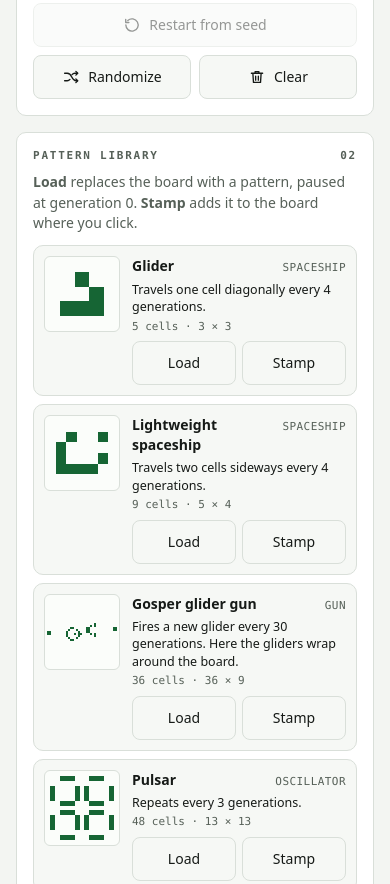
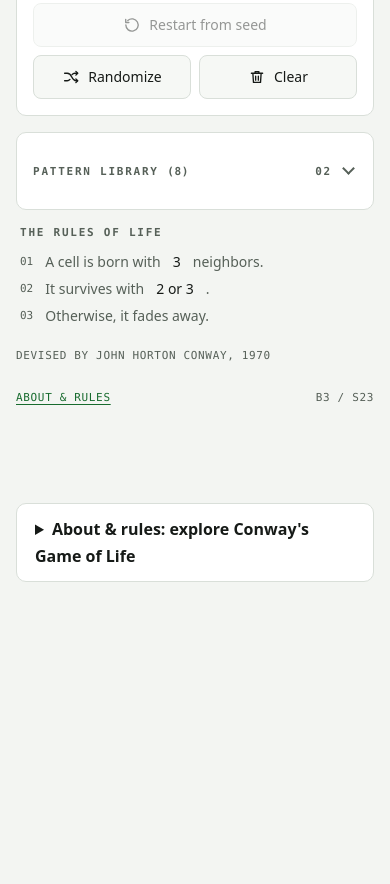
Before and after one commit to Virat2218/conways-game-of-life, a website with bundled scripts: page index.html in a window 390 px wide. Shown: the part 1040-1924 px from the top of the page. After the commit the page ends 1730 px from the top, so only its background shows below. Built offline with nearby package versions, Linux system fonts and the light colour scheme.

Commit message:
feat: collapse pattern library on phones

```diff
--- a/index.html
+++ b/index.html
@@ -238,10 +238,16 @@
             </div>
           </section>
 
-          <section class="card" aria-labelledby="library-heading">
-            <h2 class="card-head" id="library-heading"><span>Pattern library</span><span class="card-index" aria-hidden="true">02</span></h2>
-            <p class="card-note"><strong>Load</strong> replaces the board with a pattern, paused at generation 0. <strong>Stamp</strong> adds it to the board where you click.</p>
-            <ul class="library" id="library"></ul>
+          <section class="card library-card" aria-labelledby="library-heading">
+            <details class="library-disclosure" id="library-disclosure" open>
+              <summary class="library-summary" aria-controls="library-content">
+                <h2 class="card-head" id="library-heading"><span>Pattern library <span class="library-count" id="library-count"></span></span><span class="card-index" aria-hidden="true">02</span></h2>
+              </summary>
+              <div class="library-content" id="library-content">
+                <p class="card-note"><strong>Load</strong> replaces the board with a pattern, paused at generation 0. <strong>Stamp</strong> adds it to the board where you click.</p>
+                <ul class="library" id="library"></ul>
+              </div>
+            </details>
           </section>
 
           <section class="rules" aria-labelledby="rules-heading">
--- a/src/ui.js
+++ b/src/ui.js
@@ -53,6 +53,8 @@ export class UI {
       population: root.getElementById('population'),
       status: root.getElementById('status'),
       statusText: root.getElementById('status-text'),
+      libraryDisclosure: root.getElementById('library-disclosure'),
+      libraryCount: root.getElementById('library-count'),
       library: root.getElementById('library'),
       startHint: root.getElementById('start-hint'),
       startHintClose: root.getElementById('start-hint-close'),
@@ -75,6 +77,15 @@ export class UI {
     this.placing = null;
     this.shown = { generation: -1, population: -1, running: null, editing: null, history: '', view: '' };
     this.announced = { text: '', time: -Infinity };
+    this.libraryMobile = window.matchMedia?.('(max-width: 720px)') ?? null;
+    this.el.libraryDisclosure.querySelector('summary').addEventListener('click', (e) => {
+      if (!this.libraryMobile?.matches) {
+        e.preventDefault();
+        this.el.libraryDisclosure.open = true;
+      }
+    });
+    this.syncLibraryDisclosure();
+    this.libraryMobile?.addEventListener('change', () => this.syncLibraryDisclosure());
 
     this.bindButton(this.el.play, actions.togglePlay);
     this.bindButton(this.el.step, actions.step);
@@ -164,6 +175,7 @@ export class UI {
 
   buildLibrary(root) {
     this.libraryButtons = new Map();
+    this.el.libraryCount.textContent = `(${PRESETS.length})`;
     const svgNS = 'http://www.w3.org/2000/svg';
     for (const preset of PRESETS) {
       const item = root.createElement('li');
@@ -214,12 +226,23 @@ export class UI {
       // A keyboard activation reports detail 0; it moves focus to the board.
       stamp.addEventListener('click', (e) => {
         this.actions.choosePattern(preset.id, { keyboard: e.detail === 0 });
+        this.collapseLibraryForStamp();
         if (e.detail > 0) stamp.blur();
       });
       item.append(preview, body);
       this.el.library.append(item);
       this.libraryButtons.set(preset.id, item);
     }
+  }
+
+  syncLibraryDisclosure() {
+    this.el.libraryDisclosure.open = !this.libraryMobile?.matches;
+  }
+
+  collapseLibraryForStamp() {
+    if (!this.libraryMobile?.matches) return;
+    this.el.libraryDisclosure.open = false;
+    this.el.board.closest('.board-panel')?.scrollIntoView({ behavior: 'smooth', block: 'start' });
   }
 
   // One-way: once dismissed (or made unnecessary) the start hint stays gone.
--- a/styles.css
+++ b/styles.css
@@ -510,6 +510,27 @@ kbd {
   text-transform: uppercase;
 }
 
+.library-summary {
+  list-style: none;
+}
+
+.library-summary::-webkit-details-marker {
+  display: none;
+}
+
+.library-summary h2 {
+  width: 100%;
+}
+
+.library-count {
+  display: none;
+  letter-spacing: 0.06em;
+}
+
+.library-disclosure:not([open]) .library-content {
+  display: none;
+}
+
 .card-note {
   margin: -4px 0 12px;
   color: var(--muted);
@@ -1009,6 +1030,38 @@ kbd {
     padding: 10px 12px;
   }
 
+  .library-summary {
+    display: flex;
+    align-items: center;
+    min-height: var(--tap);
+    cursor: pointer;
+  }
+
+  .library-summary h2 {
+    margin: 0;
+    flex: 1;
+  }
+
+  .library-count {
+    display: inline;
+  }
+
+  .library-disclosure > summary::after {
+    content: "";
+    width: 9px;
+    height: 9px;
+    margin: 0 4px 5px 12px;
+    border-right: 2px solid var(--muted);
+    border-bottom: 2px solid var(--muted);
+    transform: rotate(45deg);
+    transition: transform 120ms ease;
+  }
+
+  .library-disclosure[open] > summary::after {
+    margin-bottom: -4px;
+    transform: rotate(225deg);
+  }
+
   .kbd-hint {
     display: none;
   }
@@ -1033,6 +1086,16 @@ kbd {
 
   .speed {
     margin-top: 16px;
+  }
+}
+
+@media (min-width: 721px) {
+  .library-summary {
+    cursor: default;
+  }
+
+  .library-disclosure > summary::after {
+    content: none;
   }
 }
 
```
Also changed, not shown: test/site.test.js (+7 -0 lines), README.md.
